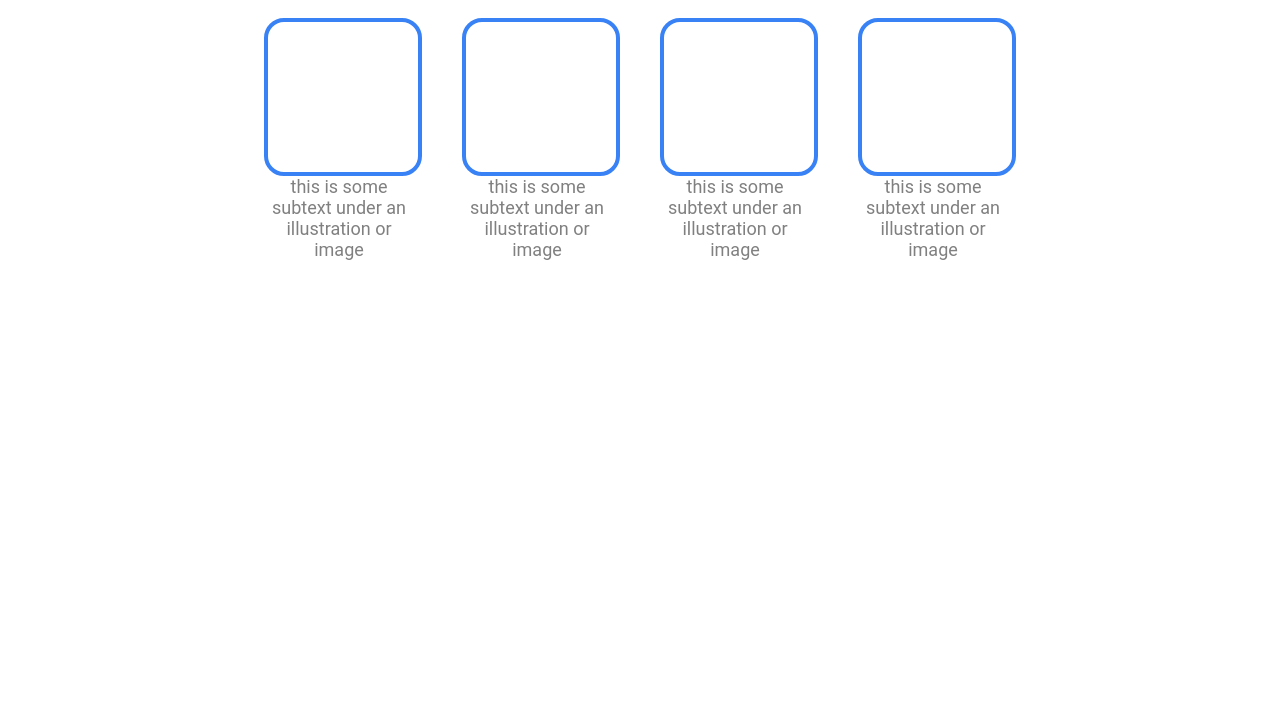
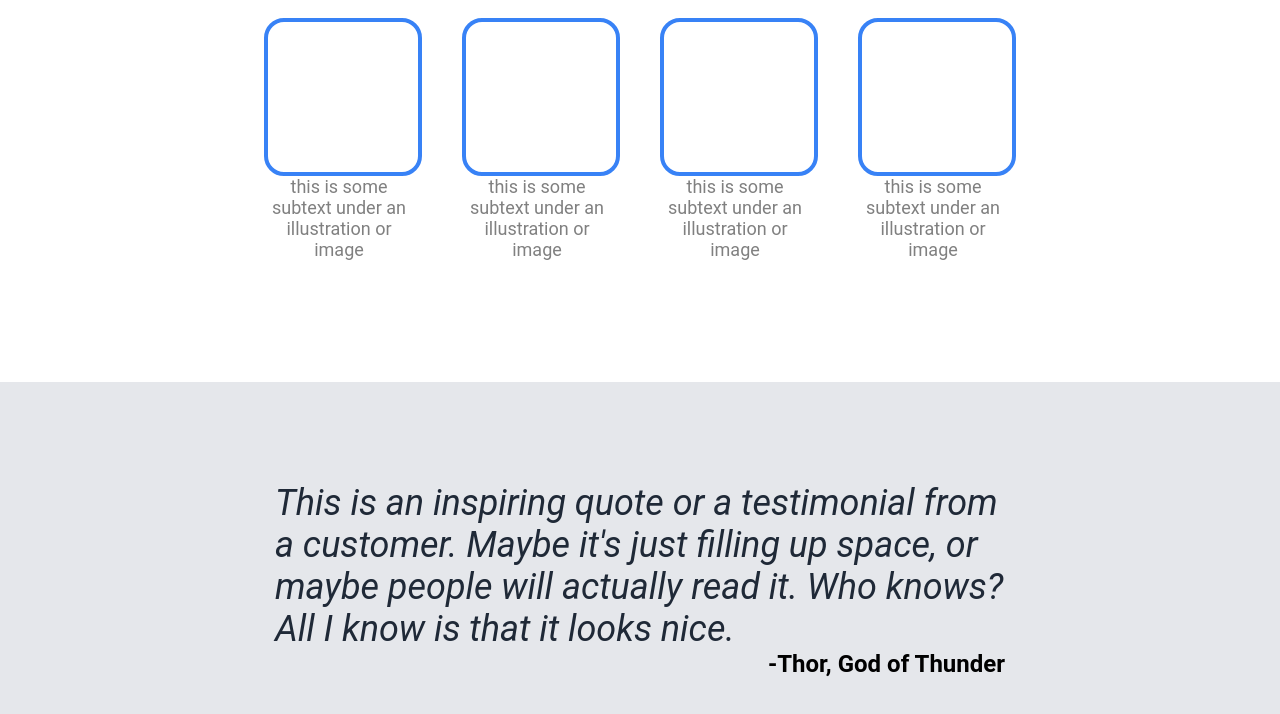
Before and after one commit to ThangNguyen157/Landing-Page, a plain HTML site: page index.html in a window 1280 px wide. Shown: the part 634-1348 px from the top of the page. Before the commit the page ends 894 px from the top, so only its background shows below. Drawn offline with Linux system fonts and the light colour scheme.

Commit message:
Add quote section

```diff
--- a/index.html
+++ b/index.html
@@ -45,5 +45,9 @@
                 </div>
             </div>
         </div>
+        <div class="quoteBox">
+            <blockquote class="quote">This is an inspiring quote or a testimonial from a customer. Maybe it's just filling up space, or maybe people will actually read it. Who knows? All I know is that it looks nice. </blockquote>
+            <div class="author">-Thor, God of Thunder</div>
+        </div>
     </body>
 </html>
--- a/style.css
+++ b/style.css
@@ -107,11 +107,29 @@ body {
 .information {
     display: flex;
     flex-direction: column;
+    margin-bottom: 122px;;
 }
 
 .boxes {
     display: flex;
     justify-content: center;
     gap: 40px;
+}
 
+.quote {
+    font-size: 36px;
+    font-style: italic;
+    color: #1F2937;
+    margin: 0;
 }
+
+.author {
+    font-weight: bold;
+    font-size: 24px;
+    text-align: right;
+}
+
+.quoteBox {
+    background-color: #E5E7EB;
+    padding: 100px 275px;
+}
```
